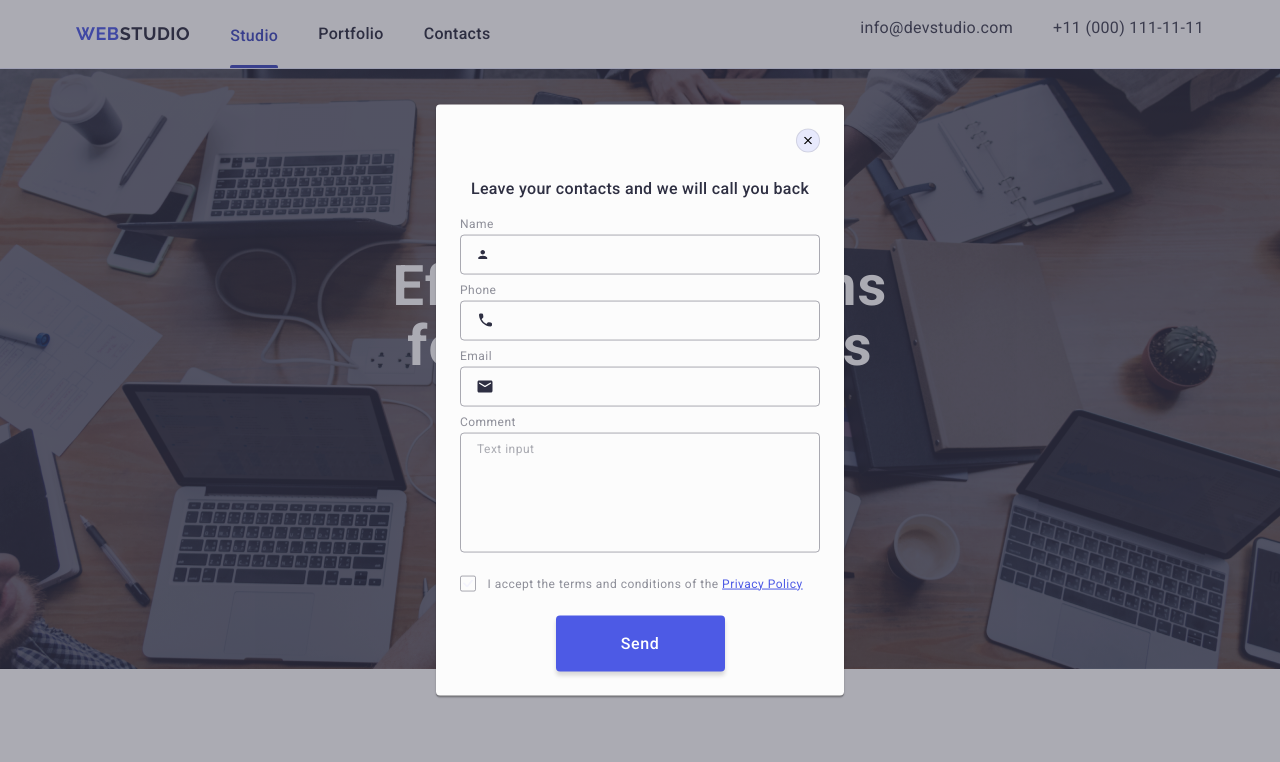
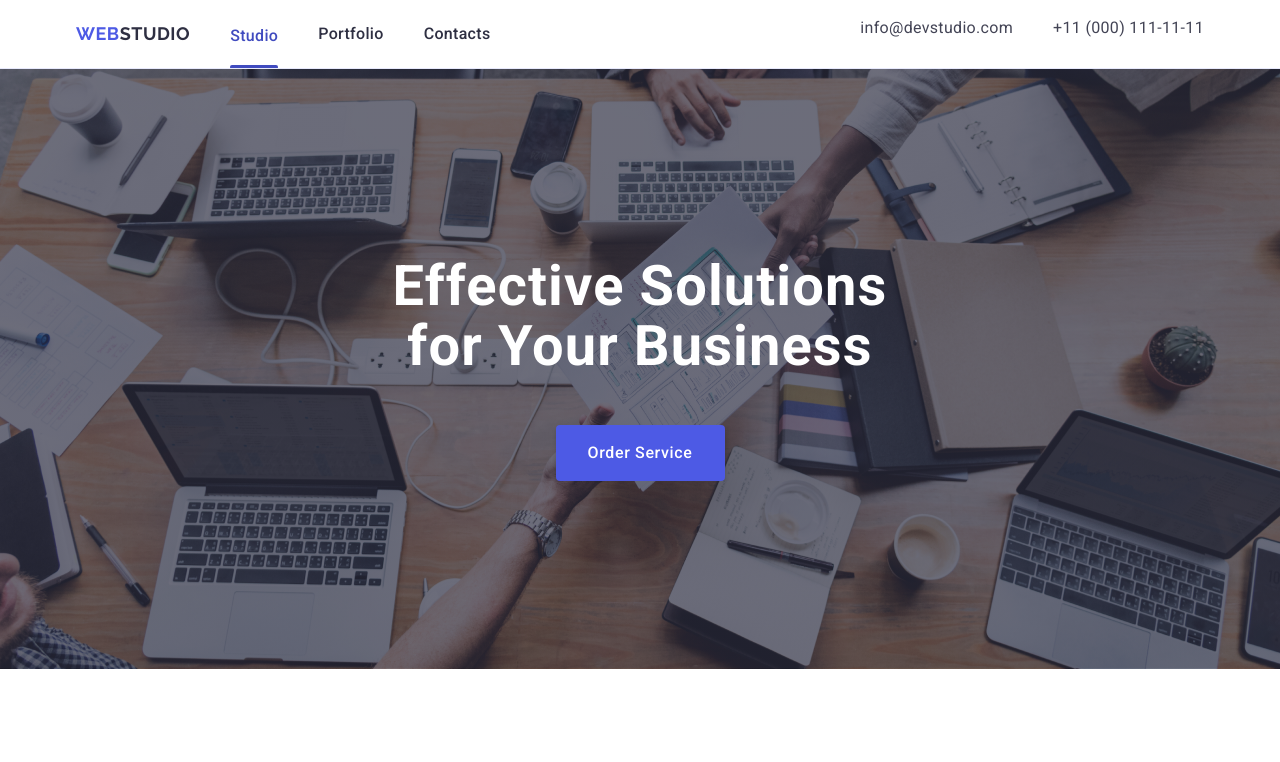
Before and after one commit to Vika-Musiienko/goit-markup-hw-06, a plain HTML site: page index.html in a window 1280 px wide. Shown: the top 762 px of the page. Drawn offline with nearby package versions, Linux system fonts and the light colour scheme.

Commit message:
modal window

```diff
--- a/index.html
+++ b/index.html
@@ -520,7 +520,7 @@ and creative solution.
     </footer>
 
     <!--Modal window-->
-    <div class="main-modal is-open">
+    <div class="main-modal ">
         <div class="modal">
             <button class="modal_btn" type="button">
                 <svg class="modal_btn_close" width="8" height="8" aria-label="close button">
```
